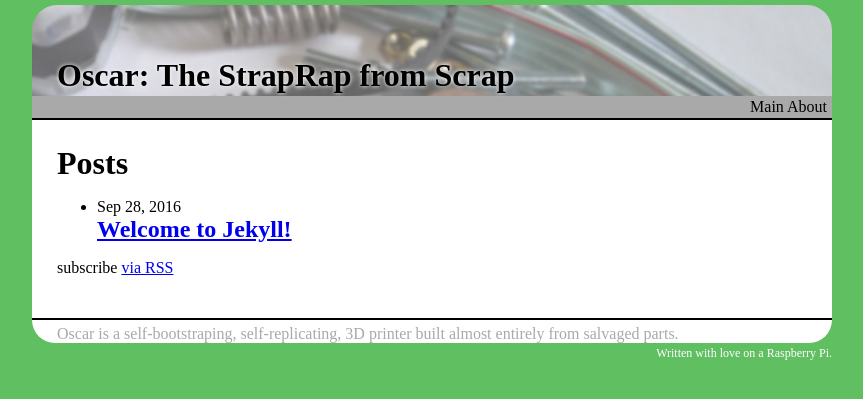
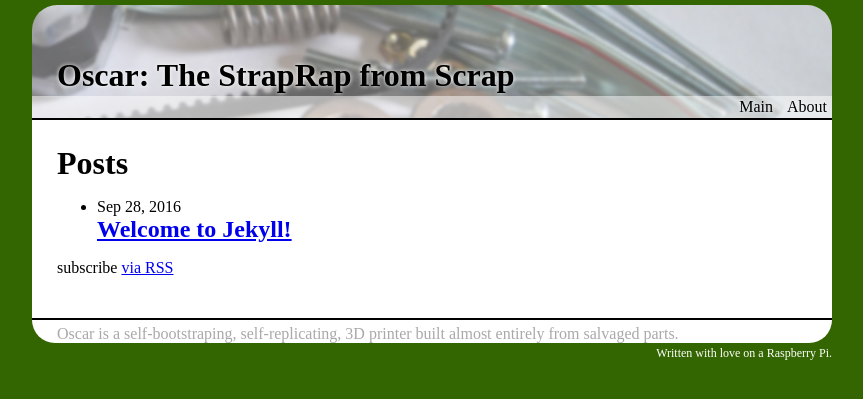
Before and after one commit to doerrie/oscar, a Jekyll site: the page built from index.html, in a window 1280 px wide. Shown: the top 399 px of the page, without its empty margins (208-1071 px from the left). Built offline with Jekyll 4.4.1, drawn with Linux system fonts in a browser that asks for light colours.

Commit message:
Updated header styling. Header elements include a white text-shadow for visibility. Menu elements are spaced. Menu div has been lightened to distinguish it from the title.

```diff
--- a/_includes/header.html
+++ b/_includes/header.html
@@ -5,7 +5,12 @@
       <h1 class="titular">Oscar: The StrapRap from Scrap</h1>
     </div>
     <div class="menu">
-      <a class="menu" href="/">Main</a> <a class="menu" href="/about/">About</a>
+      <a class="menu" href="/">Main</a>
+      {% for p in site.pages %}
+        {% if p.title %}
+         <a class="menu" href="{{ p.url | prepend: site.baseurl }}">{{ p.title }}</a>
+        {% endif %}
+      {% endfor %}
     </div>
     <div class="divider"></div>
   </div>
--- a/_sass/base.scss
+++ b/_sass/base.scss
@@ -1,19 +1,9 @@
 $page_width: 800px;
 $corner_radius: 25px;
 
-@mixin menu_link_style() {
-  color: black;
-  text-decoration: none;
-
-}
-
-@mixin shadow_border($color){
-  text-shadow: -1px 0 $color, 0 1px $color, 1px 0 $color, 0 -1px $color;
-}
-
 
 body {
-  background-color: #60bf60;
+  background-color: rgb(51, 102, 0);
   margin: 0px;
   padding: 0px;
 }
@@ -57,15 +47,24 @@ h1.titular{
 }
 
 div.menu{
-  background-color: darkgrey;
+  background: rgba(255, 255, 255, 0.5);
   padding: 2px 5px 2px;
   text-align: right;
+}
+
+@mixin menu_link_style() {
+  color: black;
+  text-decoration: none;
+  text-shadow: 0 0 4px white;
+  padding: 2px 0px 2px 10px;
 }
 
 a.menu:link{  @include menu_link_style(); }
 a.menu:active{  @include menu_link_style(); }
 a.menu:visited{  @include menu_link_style(); }
 a.menu:hover{  @include menu_link_style(); }
+
+
 
 div.main_wrapper{
   margin: 0px;
```
